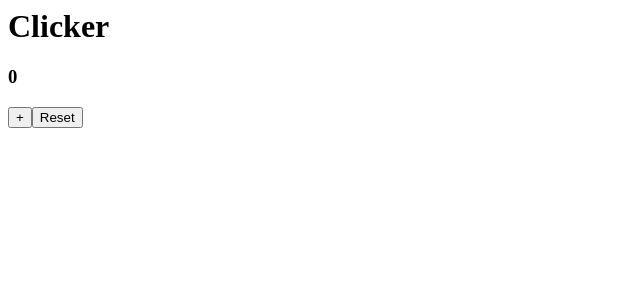
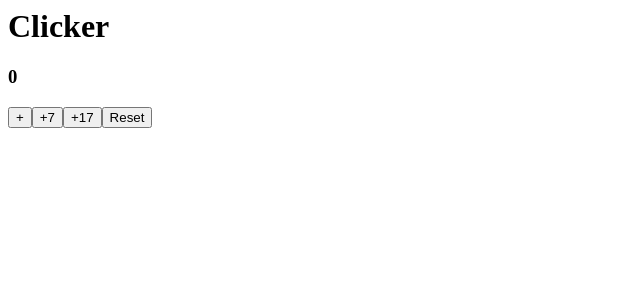
Before and after one commit to codesheepio/stateless-functional-components, a React app: page / in a window 1280 px wide. Shown: the top 300 px of the page, without its empty margins (0-640 px from the left). Built offline with nearby package versions, Linux system fonts and the light colour scheme.

Commit message:
An improved Clicker

```diff
--- a/src/Clicker.js
+++ b/src/Clicker.js
@@ -19,6 +19,8 @@ class Clicker extends React.Component {
       <div>
         <h3>{ counter }</h3>
         <button onClick={this.setCounter(counter + 1)}>+</button>
+        <button onClick={this.setCounter(counter + 7)}>+7</button>
+        <button onClick={this.setCounter(counter + 17)}>+17</button>
         <button onClick={this.setCounter(0)}>Reset</button>
       </div>
     )
```
